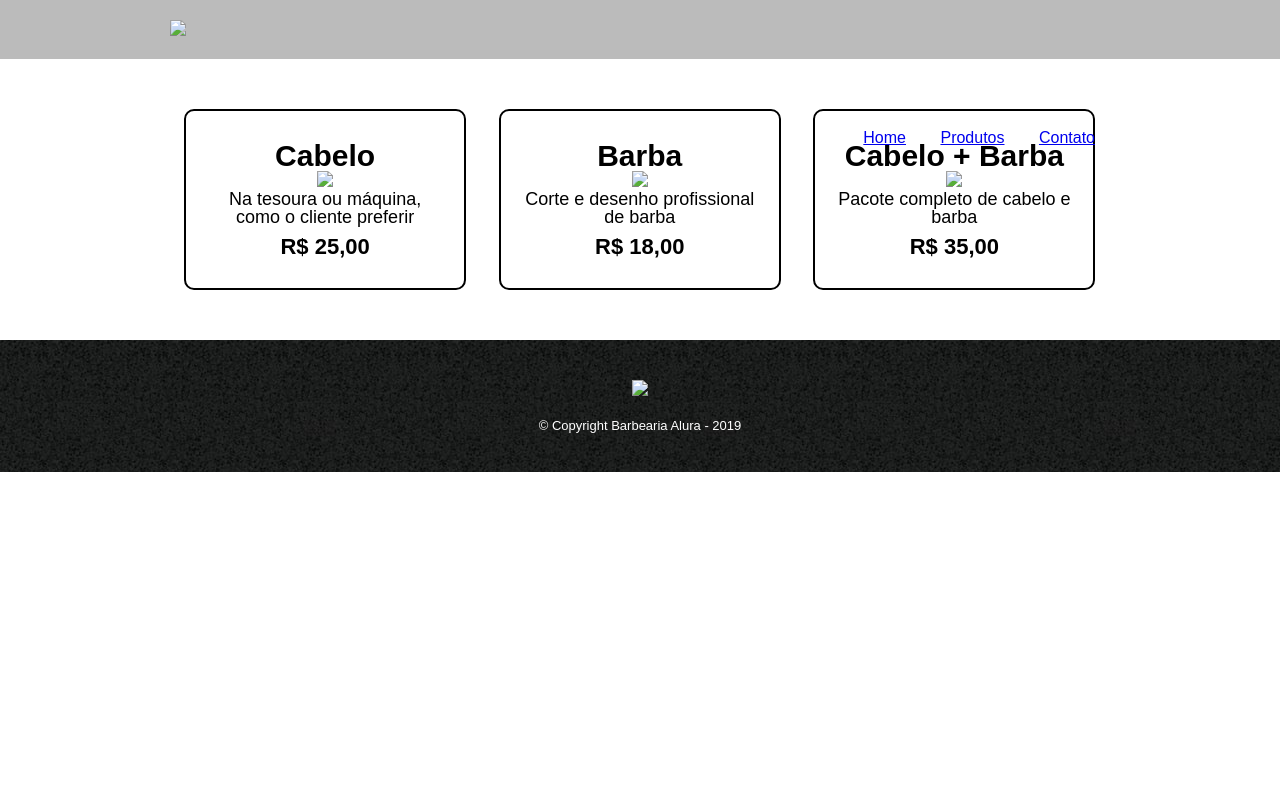
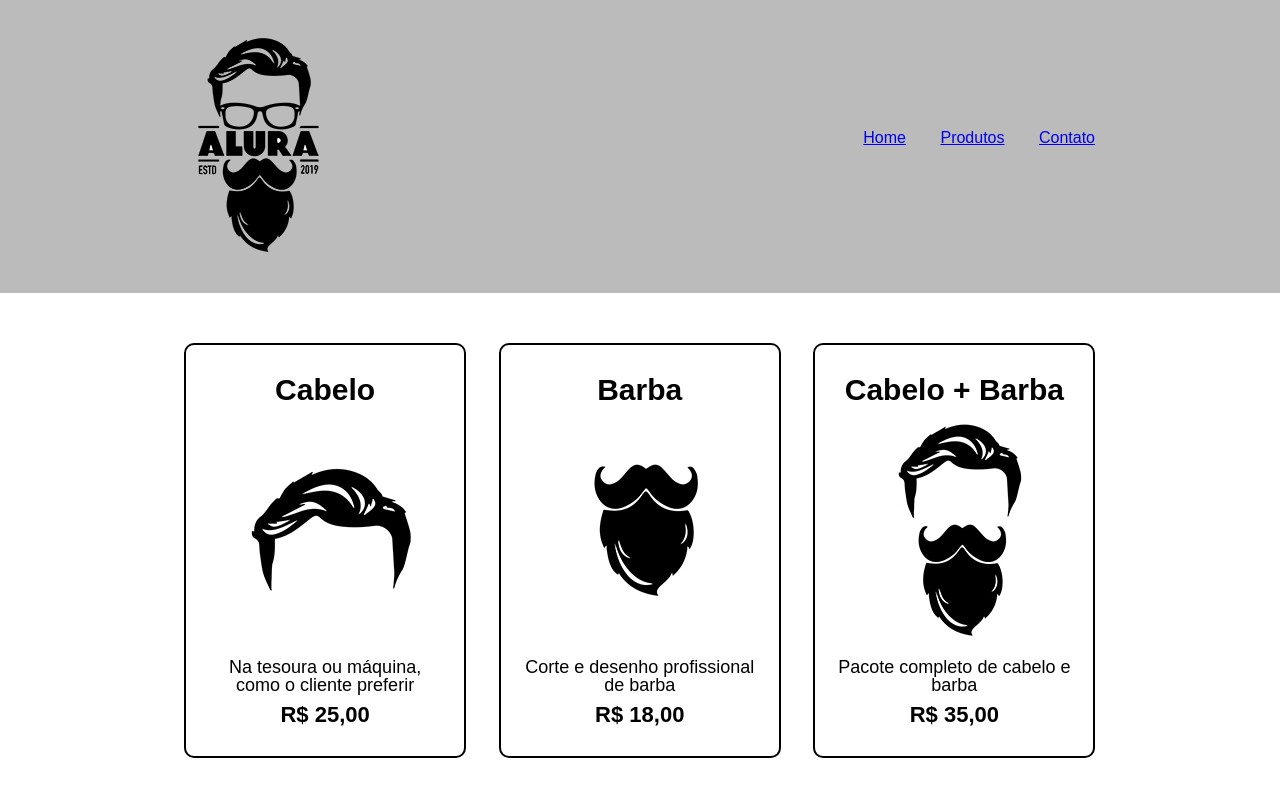
Before and after one commit to raphaelrl1997/Barbearia-alura, a plain HTML site: page produtos.html in a window 1280 px wide. Shown: the top 800 px of the page. Drawn offline with Linux system fonts and the light colour scheme; files that its build step writes are made by us from their sources; files whose address does not match are found by name.

Commit message:
Update produtos.html

```diff
--- a/produtos.html
+++ b/produtos.html
@@ -12,7 +12,7 @@
     <body>
         <header>
             <div class="caixa">
-                <h1><img id="logo" src="projeto/logo.png"></h1>
+                <h1><img id="logo" src="logo.png"></h1>
 
             <nav>
                     <ul>
@@ -29,19 +29,19 @@
             <ul class="produtos">
                 <li>
                     <h2>Cabelo</h2>
-                    <img src="projeto/cabelo.jpg">
+                    <img src="cabelo.jpg">
                     <p class="produto-descricao"> Na tesoura ou máquina, como o cliente preferir</p>
                     <p class="produto-preco">R$ 25,00</p>
                 </li>
                 <li>
                     <h2>Barba</h2>
-                    <img src="projeto/barba.jpg">
+                    <img src="barba.jpg">
                     <p class="produto-descricao">Corte e desenho profissional de barba</p>
                     <p class="produto-preco">R$ 18,00</p>
                 </li>
                 <li>
                     <h2>Cabelo + Barba</h2>
-                    <img src="projeto/cabelo+barba.jpg">
+                    <img src="cabelo+barba.jpg">
                     <p class="produto-descricao">Pacote completo de cabelo e barba</p>
                     <p class="produto-preco">R$ 35,00</p>
                 </li>
@@ -49,7 +49,7 @@
         </main>
 
         <footer>
-            <img src="projeto/logo-branco.png">
+            <img src="logo-branco.png">
             <p class="copyright">&copy; Copyright Barbearia Alura - 2019</p>
         </footer>
     </body>
```
